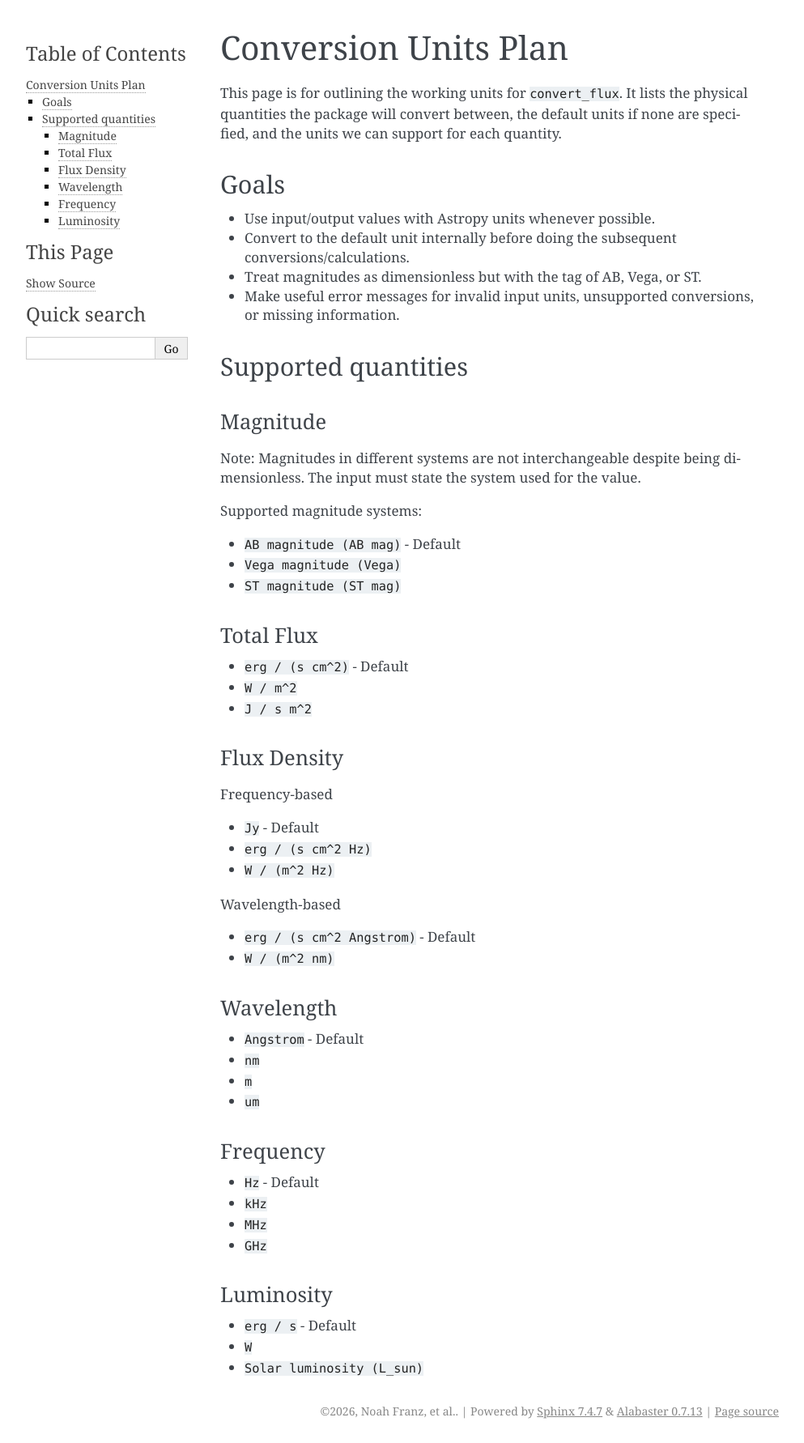
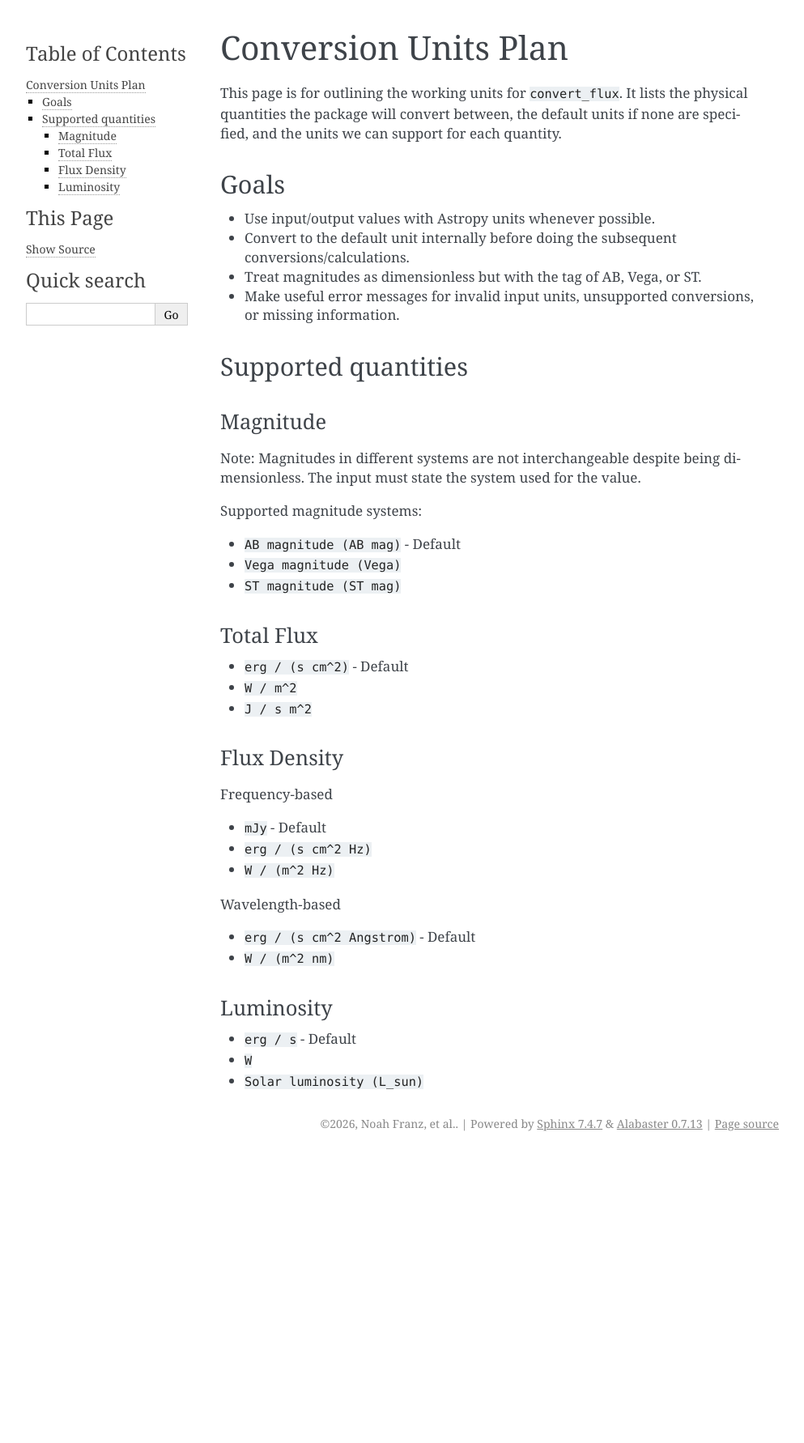
Before and after one commit to alexander-group/convert_flux, a Sphinx documentation site: the page built from docs/conversion_units.rst, in a window 1280 px wide. Shown: the whole page at 81% size, without its empty margins (148-1141 px from the left). Built offline with Sphinx 7.4.7, drawn with Linux system fonts in a browser that asks for light colours; after the commit the page ends 1427 px from its top, so only the background shows below that.

Commit message:
docs: Initial brainstorming for code structure and supported quantities, will continue...

```diff
--- a/docs/conversion_units.rst
+++ b/docs/conversion_units.rst
@@ -43,7 +43,7 @@ Flux Density
 
 Frequency-based
 
-* ``Jy`` - Default
+* ``mJy`` - Default
 * ``erg / (s cm^2 Hz)``
 * ``W / (m^2 Hz)``
 
@@ -53,22 +53,6 @@ Wavelength-based
 * ``erg / (s cm^2 Angstrom)`` - Default
 * ``W / (m^2 nm)``
 
-Wavelength
-~~~~~~~~~~~
-
-* ``Angstrom`` - Default
-* ``nm``
-* ``m``
-* ``um``
-
-Frequency
-~~~~~~~~~~~
-
-* ``Hz`` - Default
-* ``kHz``
-* ``MHz``
-* ``GHz``
-
 Luminosity
 ~~~~~~~~~~~
 
```
Also changed, not shown: 1 other file.
